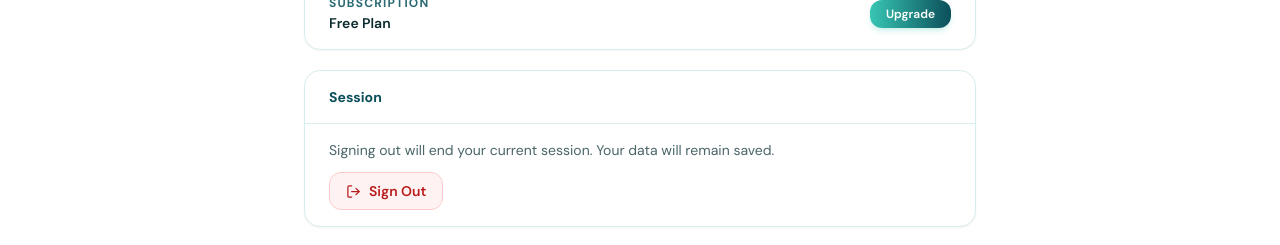
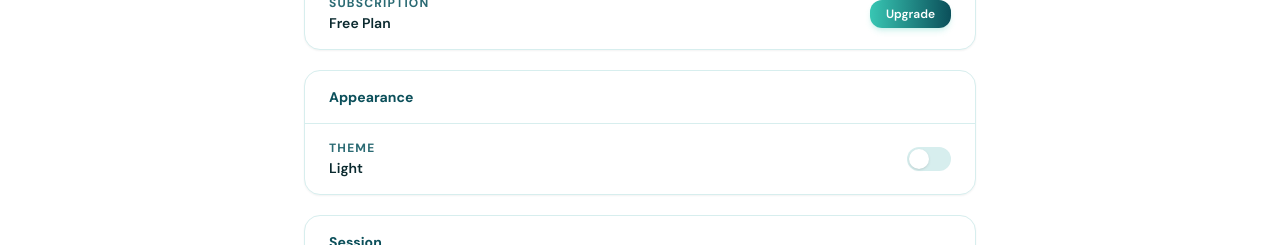
Before and after one commit to RiveraOne/frontend, a Next.js app: page /settings in a window 1280 px wide. Shown: the part 517-762 px from the top of the page. Built offline with nearby package versions, Linux system fonts and the light colour scheme; no server answers.

Commit message:
added readmes

```diff
--- a/app/settings/page.tsx
+++ b/app/settings/page.tsx
@@ -1,11 +1,19 @@
 "use client";
 
 import Link from "next/link";
-import { useState } from "react";
+import { useState, useEffect } from "react";
 import { useRouter } from "next/navigation";
 import { updateProfile } from "firebase/auth";
 import { useAuth } from "@/contexts/AuthContext";
 import { auth, logout, resetPassword } from "@/lib/firebase";
+
+type Theme = "light" | "dark";
+
+function applyTheme(theme: Theme) {
+  document.documentElement.classList.toggle("dark", theme === "dark");
+  document.documentElement.style.colorScheme = theme;
+  localStorage.setItem("theme", theme);
+}
 
 export default function SettingsPage() {
   const router = useRouter();
@@ -71,6 +79,24 @@ export default function SettingsPage() {
   const initials = name
     ? name.split(" ").map((n) => n[0]).slice(0, 2).join("").toUpperCase()
     : email.slice(0, 2).toUpperCase();
+
+  // ── Theme ────────────────────────────────────────────────────────────────────
+  const [theme, setTheme] = useState<Theme>("light");
+  const [themeMounted, setThemeMounted] = useState(false);
+
+  useEffect(() => {
+    const stored = localStorage.getItem("theme");
+    const systemPrefersDark = window.matchMedia("(prefers-color-scheme: dark)").matches;
+    const resolved: Theme = stored === "dark" || (!stored && systemPrefersDark) ? "dark" : "light";
+    setTheme(resolved);
+    setThemeMounted(true);
+  }, []);
+
+  function toggleTheme() {
+    const next: Theme = theme === "dark" ? "light" : "dark";
+    applyTheme(next);
+    setTheme(next);
+  }
 
   // Subscription is hardcoded as Free until Firestore user docs are set up
   const subscription = "Free Plan";
@@ -221,6 +247,37 @@ export default function SettingsPage() {
             </div>
           </div>
 
+          {/* Appearance */}
+          <div className="mt-5 mw-card overflow-hidden">
+            <div className="border-b border-mw-border px-6 py-4">
+              <p className="text-sm font-bold text-mw-primary">Appearance</p>
+            </div>
+            <div className="flex items-center justify-between px-6 py-4">
+              <div>
+                <p className="text-xs font-bold uppercase tracking-widest text-mw-light">Theme</p>
+                <p className="mt-0.5 text-sm font-semibold text-mw-dark">
+                  {themeMounted ? (theme === "dark" ? "Dark" : "Light") : "—"}
+                </p>
+              </div>
+              <button
+                type="button"
+                onClick={toggleTheme}
+                aria-label={theme === "dark" ? "Switch to light mode" : "Switch to dark mode"}
+                className={`relative inline-flex h-6 w-11 flex-shrink-0 cursor-pointer rounded-full border-2 border-transparent transition-colors duration-200 focus:outline-none focus:ring-2 focus:ring-mw-accent focus:ring-offset-2 ${
+                  themeMounted && theme === "dark"
+                    ? "bg-mw-accent"
+                    : "bg-mw-border"
+                }`}
+              >
+                <span
+                  className={`pointer-events-none inline-block h-5 w-5 transform rounded-full bg-white shadow ring-0 transition duration-200 ${
+                    themeMounted && theme === "dark" ? "translate-x-5" : "translate-x-0"
+                  }`}
+                />
+              </button>
+            </div>
+          </div>
+
           {/* Sign out */}
           <div className="mt-5 mw-card overflow-hidden">
             <div className="border-b border-mw-border px-6 py-4">
```
Also changed, not shown: 2 other files (tests, documents, lock files or other folders).
